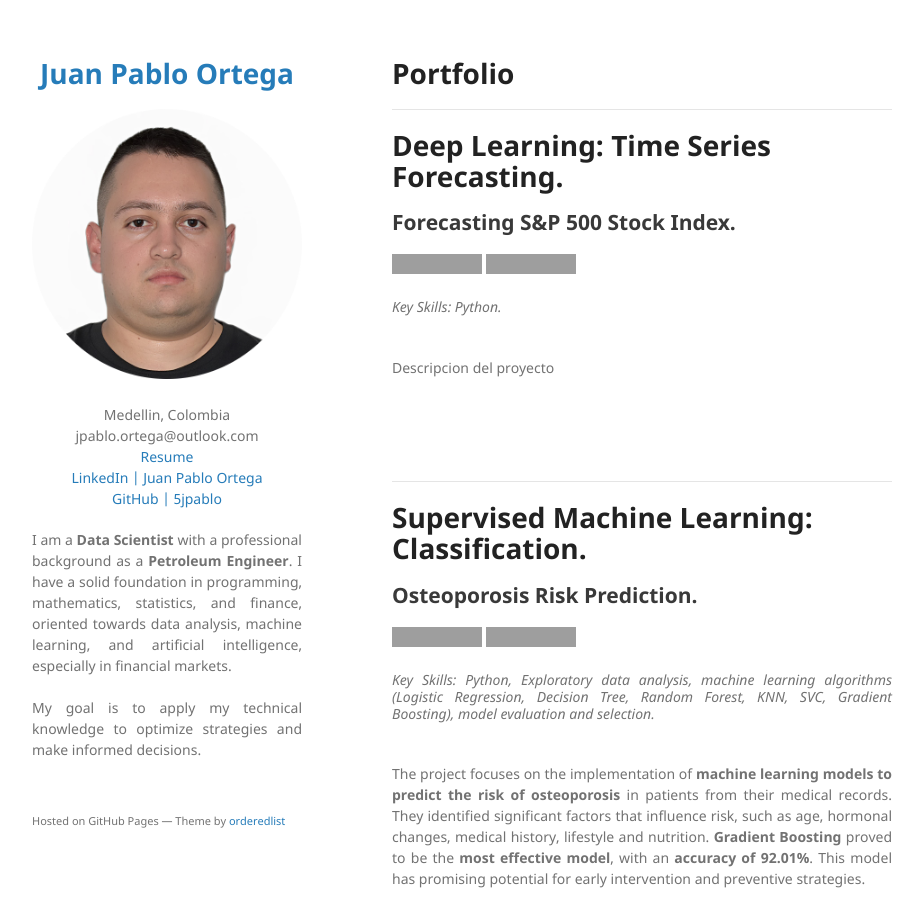
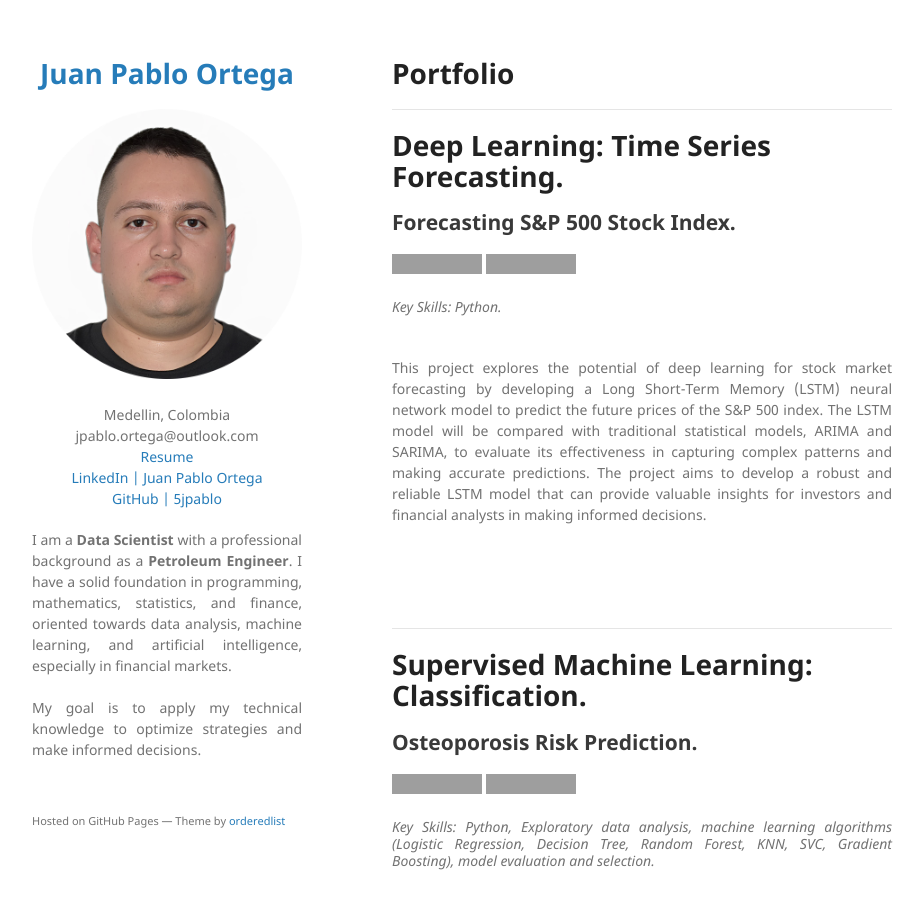
Before and after one commit to 5jpablo/5jpablo.github.io, a Jekyll site: the page built from index.md, in a window 1280 px wide and 900 px high, cut to the strip 0-900 px from the top of the window. Shown: the whole strip, without its empty margins (178-1101 px from the left). Built offline with Jekyll 4.4.1, drawn with Linux system fonts in a browser that asks for light colours; grey boxes are pictures that could not be loaded.

Commit message:
Forecasting Description

```diff
--- a/index.md
+++ b/index.md
@@ -18,7 +18,7 @@ title: "Inicio"
 </div>
 <br>
 <div style="text-align: justify">
-Descripcion del proyecto
+This project explores the potential of deep learning for stock market forecasting by developing a Long Short-Term Memory (LSTM) neural network model to predict the future prices of the S&P 500 index. The LSTM model will be compared with traditional statistical models, ARIMA and SARIMA, to evaluate its effectiveness in capturing complex patterns and making accurate predictions. The project aims to develop a robust and reliable LSTM model that can provide valuable insights for investors and financial analysts in making informed decisions.
 </div>
 <br>
 <center><img src=""/></center>
```
